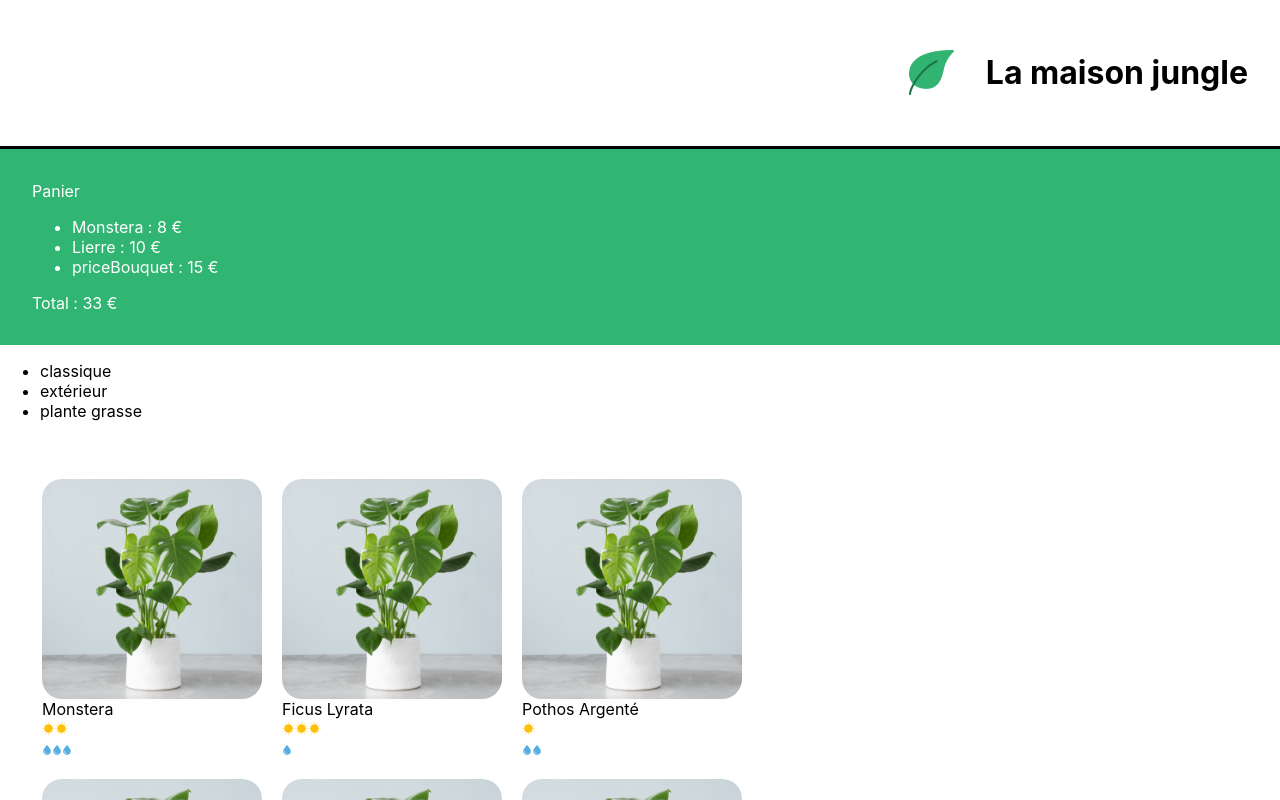
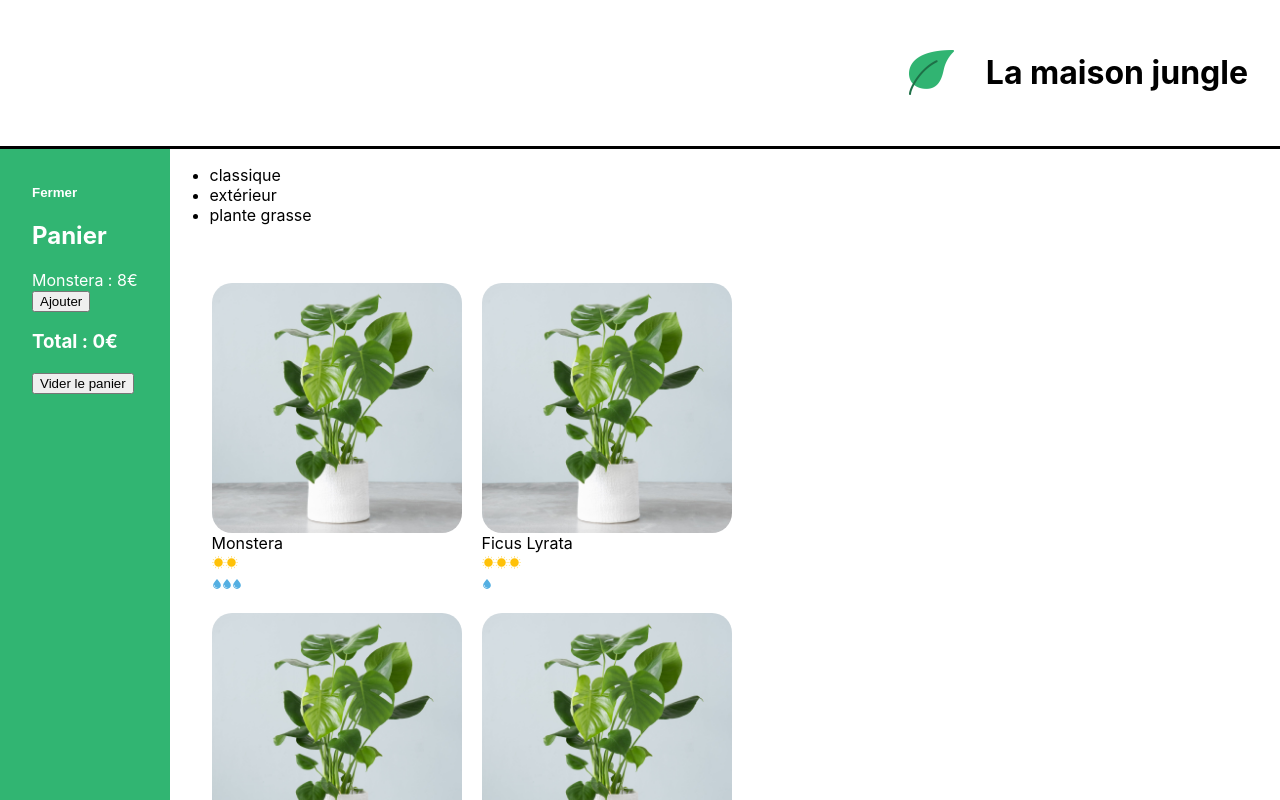
Before and after one commit to Shaun-maker/la-maison-jungle, a React (Create React App) app: page / in a window 1280 px wide. Shown: the top 800 px of the page. Built offline with nearby package versions, Linux system fonts and the light colour scheme.

Commit message:
my solution to the exercice P3C1

```diff
--- a/src/components/App.js
+++ b/src/components/App.js
@@ -1,16 +1,21 @@
 import Banner from "./Banner";
 import Cart from "./Cart";
 import ShoppingList from "./ShoppingList";
-import QuestionForm from "./QuestionForm";
 import Footer from './Footer'
+import logo from '../assets/leaf.png';
+import '../style/Layout.css'
 
 function App() {
   return (
     <div>
-      <Banner />
-      <Cart />
-      <ShoppingList />
-      <QuestionForm />
+      <Banner>
+        <img src={ logo } alt="La maison jungle - Logo" className="lmj-logo"/>
+        <h1 className="lmj-title">La maison jungle</h1>
+      </Banner  >
+      <div className="lmj-layout-inner">
+        <Cart />
+        <ShoppingList />
+      </div>
       <Footer />
     </div>
   );
--- a/src/components/Banner.js
+++ b/src/components/Banner.js
@@ -1,13 +1,8 @@
-import logo from '../assets/leaf.png';
 import '../style/Banner.css';
 
-function Banner() {
-    const title = "La maison jungle";
+function Banner({ children }) {
     return (
-    <div className='lmj-banner'>
-        <img className='lmj-logo' src={logo} alt='La maison jungle - Logo' />
-        <h1 className='lmj-title'>{ title }</h1>
-    </div>);
+    <div className='lmj-banner'>{ children }</div>);
 }
 
 export default Banner;
--- a/src/components/Cart.js
+++ b/src/components/Cart.js
@@ -1,21 +1,35 @@
+import { useState } from 'react'
 import '../style/Cart.css'
 
 function Cart() {
-    const priceMonstera = 8;
-    const priceLierre = 10;
-    const priceBouquet = 15;
+    const monsteraPrice = 8
+	const [cart, updateCart] = useState(0)
+	const [isOpen, setIsOpen] = useState(true)
 
-    return (
-        <div className='lmj-cart'>
-            <span>Panier</span>
-            <ul>
-                <li>Monstera : { priceMonstera } €</li>
-                <li>Lierre : { priceLierre } €</li>
-                <li>priceBouquet : { priceBouquet } €</li>
-            </ul>
-            <span>Total : { priceMonstera + priceLierre + priceBouquet } €</span>
-        </div>
-    )
+	return isOpen ? (
+		<div className='lmj-cart'>
+			<button
+				className='lmj-cart-toggle-button'
+				onClick={() => setIsOpen(false)}
+			>
+				Fermer
+			</button>
+			<h2>Panier</h2>
+			<div>Monstera : {monsteraPrice}€</div>
+			<button onClick={() => updateCart(cart + 1)}>Ajouter</button>
+			<h3>Total : {monsteraPrice * cart}€</h3>
+            <button onClick={() => updateCart(cart === 0)}>Vider le panier</button>
+		</div>
+	) : (
+		<div className='lmj-cart-closed'>
+			<button
+				className='lmj-cart-toggle-button'
+				onClick={() => setIsOpen(true)}
+			>
+				Ouvrir le Panier
+			</button>
+		</div>
+	)
 }
 
 export default Cart;
--- a/src/style/Cart.css
+++ b/src/style/Cart.css
@@ -3,3 +3,28 @@
     color: white;
     background-color: #31b572;
 }
+
+.lmj-cart-add-button {
+	margin-left: 32px;
+	cursor: pointer;
+}
+
+.lmj-cart-toggle-button {
+	background: none;
+	outline: none;
+	border: none;
+	font-weight: 600;
+	cursor: pointer;
+	align-self: self-start;
+	padding: 0;
+	color: white;
+}
+
+.lmj-cart-closed {
+	padding: 32px;
+	width: 200px;
+}
+
+.lmj-cart-closed > button {
+	color: black;
+}
--- /dev/null
+++ b/src/style/Layout.css
@@ -0,0 +1,4 @@
+.lmj-layout-inner {
+	display: flex;
+	flex-direction: row;
+}
--- a/src/style/PlantItem.css
+++ b/src/style/PlantItem.css
@@ -1,7 +1,8 @@
 .lmj-plant-item-cover {
-	height: 220px;
-	width: 220px;
+	height: 250px;
+	width: 250px;
 	border-radius: 20px;
+	object-fit: cover;
 }
 
 .lmj-plant-item {
--- a/src/style/ShoppingList.css
+++ b/src/style/ShoppingList.css
@@ -1,3 +1,7 @@
+.lmj-shopping-list {
+	width: 100%;
+}
+
 .lmj-plant-list {
 	list-style-type: none;
 	padding: 32px;
```
